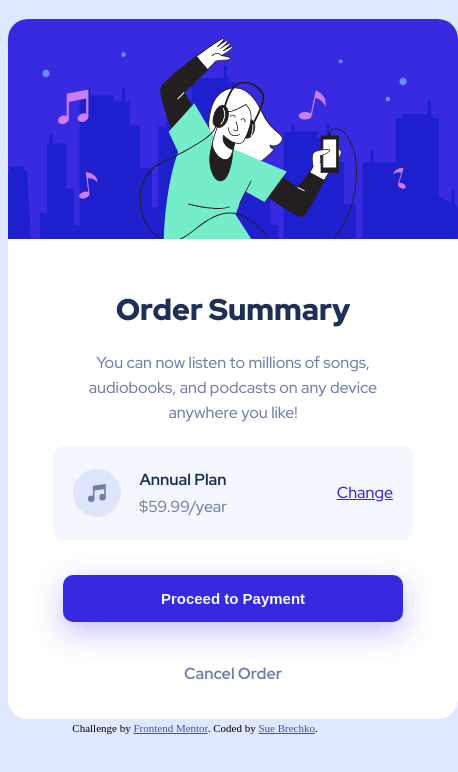
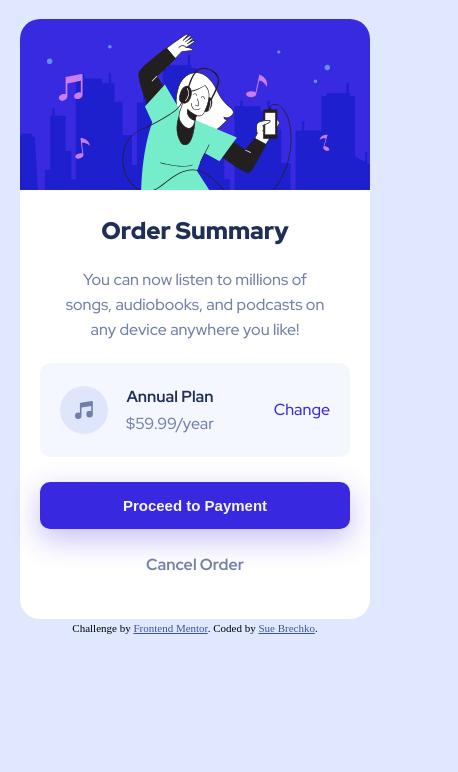
Before and after one commit to shoproizoshlo/order-summary-component-main, a plain HTML site: page index.html in a window 390 px wide. Shown: the whole page, 458 px wide, since content can reach past the window. Drawn offline with Linux system fonts and the light colour scheme.

Commit message:
styled for mobile devices

```diff
--- a/css/style.css
+++ b/css/style.css
@@ -35,7 +35,7 @@ body {
 .headline {
   margin: 0;
   padding: 0;
-  font-size: 30px;
+  font-size: 24px;
   font-weight: 900;
 }
 .descriprion {
@@ -71,7 +71,11 @@ body {
   color: var(--neutral-desaturated-blue);
 }
 .change a {
+  text-decoration: none;
   color: var(--primary-bright-blue);
+}
+.change a:hover {
+  color: hsl(245, 75%, 72%);
 }
 
 .button {
@@ -85,15 +89,27 @@ body {
   border: 0;
   border-radius: 10px;
   box-shadow: 0px 10px 30px rgba(56, 41, 224, 0.3);
-
   color: var(--neutral-very-pale-blue);
   font-size: 15px;
   font-weight: 700;
 }
-.cancel {
+.payment-button a {
+  text-decoration: none;
+  color: var(--neutral-very-pale-blue);
+}
+.payment-button:hover {
+  background-color: hsl(245, 75%, 72%);
+}
+.cancel a {
   color: var(--neutral-desaturated-blue);
   font-weight: 700;
+  text-decoration: none;
 }
+.cancel a:hover {
+  color: var(--neutral-dark-blue);
+  text-decoration: none;
+}
+
 /* footer */
 .attribution {
   font-size: 11px;
@@ -102,3 +118,22 @@ body {
 .attribution a {
   color: hsl(228, 45%, 44%);
 }
+
+@media screen and (max-width: 600px) {
+  .container {
+    width: 350px;
+    height: 600px;
+  }
+  .image-container img {
+    width: 350px;
+  }
+  .summary-container {
+    padding: 20px;
+  }
+  .subscription-plan {
+    padding: 20px;
+  }
+  .button {
+    margin: 0;
+  }
+}
--- a/index.html
+++ b/index.html
@@ -46,10 +46,12 @@
             </div>
           </div>
           <div class="button">
-            <button class="payment-button">Proceed to Payment</button>
+            <button class="payment-button">
+              <a href="#">Proceed to Payment</a>
+            </button>
           </div>
           <div class="cancel">
-            <p>Cancel Order</p>
+            <a href="#">Cancel Order</a>
           </div>
         </div>
       </div>
```
